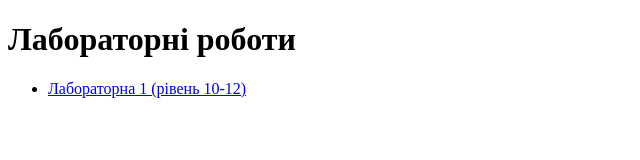
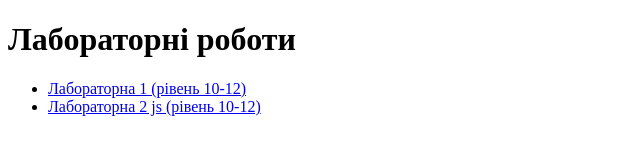
Before and after one commit to tsaruk53/lab-works-js.github.io, a plain HTML site: page index.html in a window 1280 px wide. Shown: the whole page, without its empty margins (0-640 px from the left). Drawn offline with Linux system fonts and the light colour scheme.

Commit message:
Add files via upload

```diff
--- a/index.html
+++ b/index.html
@@ -8,6 +8,7 @@
   <h1>Лабораторні роботи</h1>
   <ul>
     <li><a href="lab1\index.html">Лабораторна 1 (рівень 10-12)</a></li>
+    <li><a href="lab2\index.html">Лабораторна 2 js (рівень 10-12)</a></li>
   </ul>
 </body>
 </html>
```
